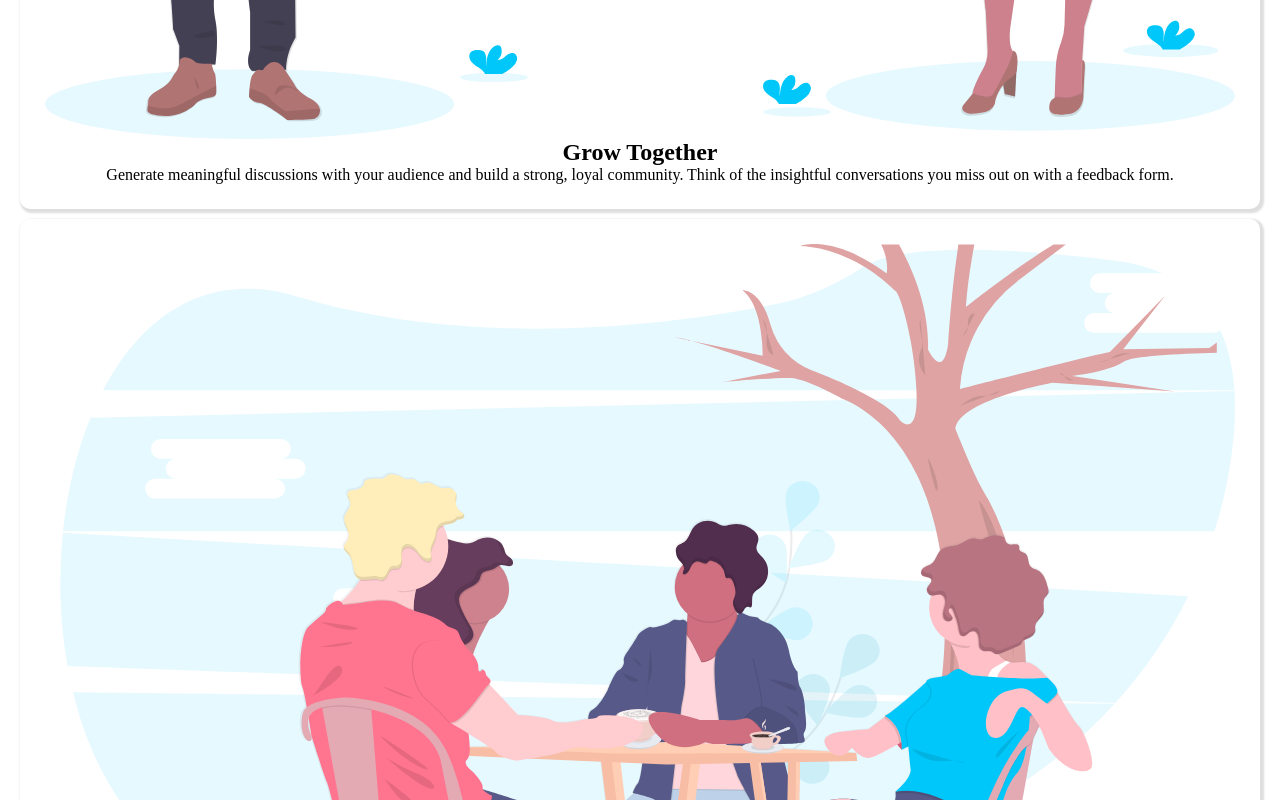
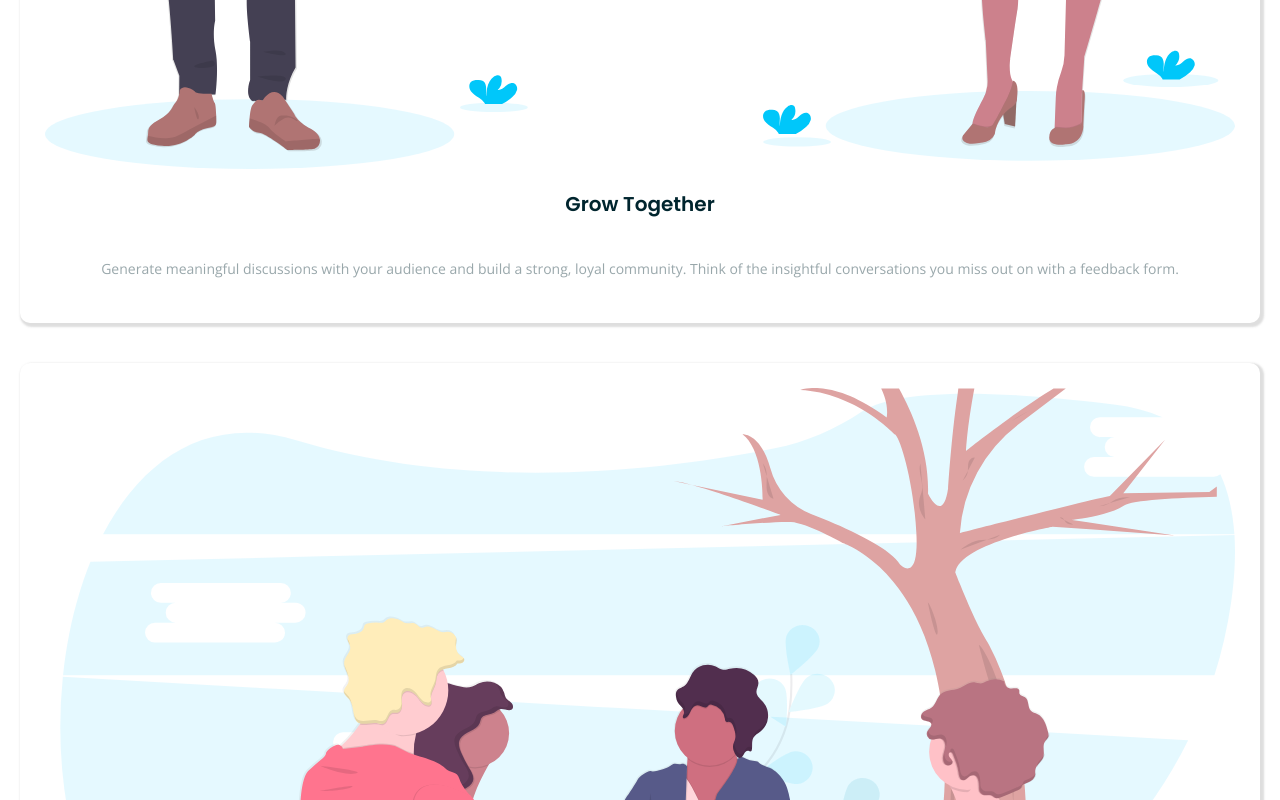
Before and after one commit to DarkXerXerS/Landing_page, a plain HTML site: page index.html in a window 1280 px wide. Shown: the part 2200-3000 px from the top of the page. Drawn offline with nearby package versions, Linux system fonts and the light colour scheme.

Commit message:
section2

```diff
--- a/style.css
+++ b/style.css
@@ -81,7 +81,22 @@ article.container1 p span {
 .container2 {
     padding: 25px;
     background-color: white;
-    margin-top: 10px;
+    margin-top: 40px;
     box-shadow: 2px 2px 2px 2px rgba(124, 122, 122, 0.25);
     border-radius: 10px;
 }
+
+.container2 h2 {
+    font-family: 'Poppins', sans-serif;
+    font-size: 20px;
+    color: hsl(192, 100%, 9%);
+    padding: 20px;
+}
+
+.container2 p {
+    font-family: 'Open Sans', sans-serif;
+    color: hsl(192, 100%, 9%);
+    opacity: 0.4;
+    font-size: 14px;
+    padding: 20px;
+}
```
